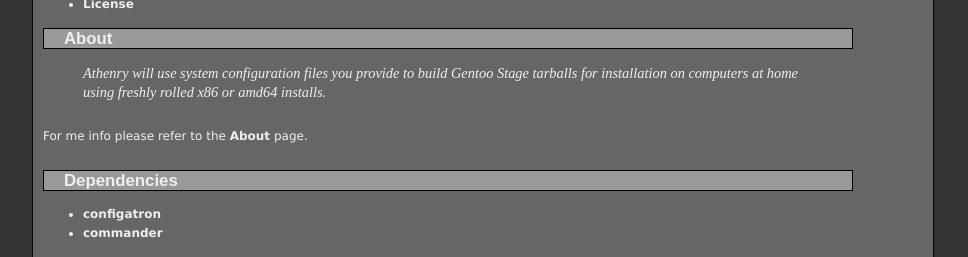
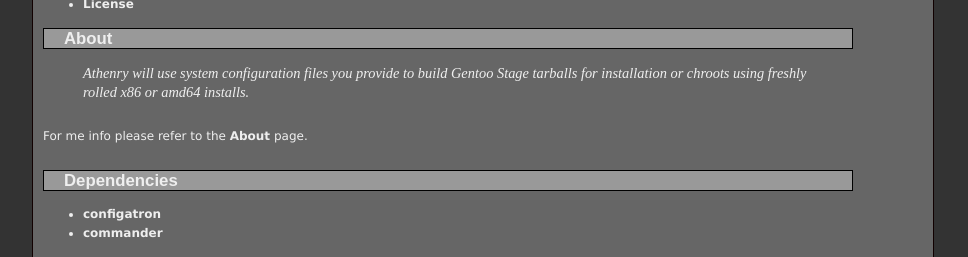
Before and after one commit to GunioRobot/athenry, a Jekyll site: the page built from index.markdown, in a window 1280 px wide. Shown: the part 320-577 px from the top of the page, without its empty margins (158-1126 px from the left). Built offline with Jekyll 4.4.1, drawn with Linux system fonts in a browser that asks for light colours; Markdown is read by kramdown in place of the engine named in the settings.

Commit message:
Changed about wording
Signed-off-by: Greg Fitzgerald <netzdamon@gmail.com>

```diff
--- a/index.markdown
+++ b/index.markdown
@@ -15,7 +15,7 @@ Index
 
 About
 ----
->Athenry will use system configuration files you provide to build Gentoo Stage tarballs for installation on computers at home using freshly rolled x86 or amd64 installs.
+>Athenry will use system configuration files you provide to build Gentoo Stage tarballs for installation or chroots using freshly rolled x86 or amd64 installs.
 
 For me info please refer to the [About](http://gregf.github.com/athenry/about/) page.
 
```
